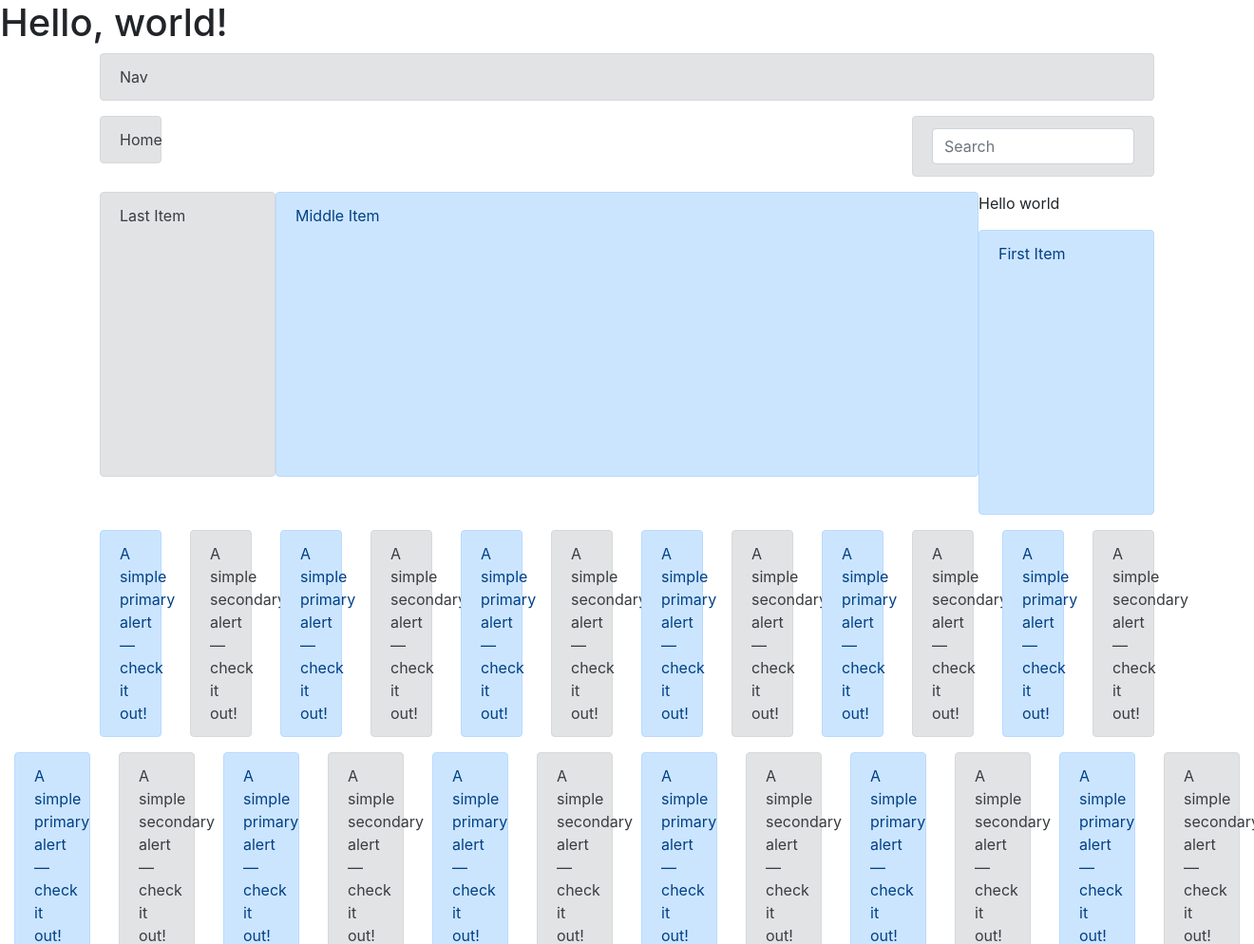
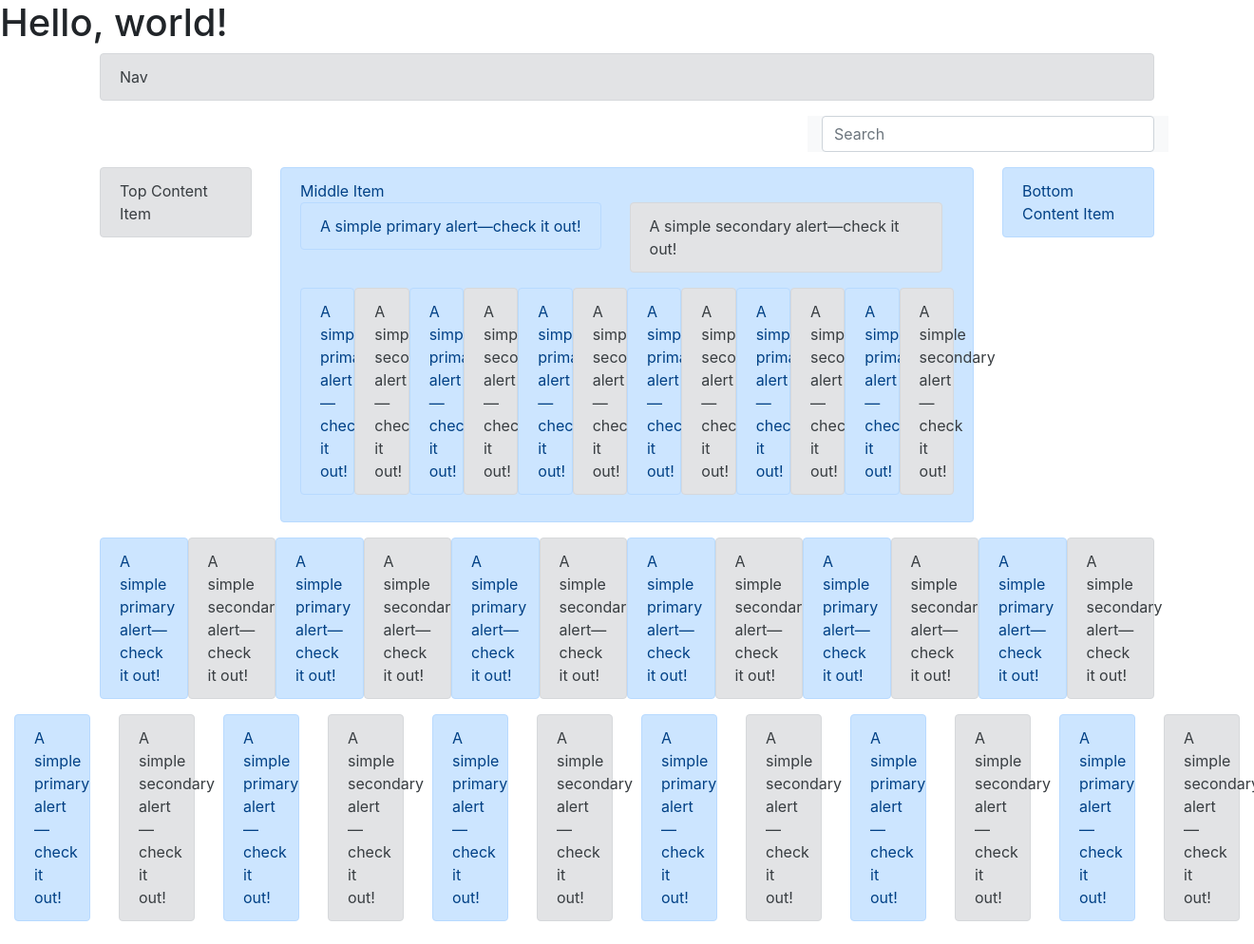
Before and after one commit to aminabromand/ecommerce, a Django app: page /bootstrap/ in a window 1320 px wide. Shown: the top 994 px of the page at 95% size. After the commit the page ends 970 px from the top, so only its background shows below. Run offline with Django 3.2, Linux system fonts and the light colour scheme; some libraries are stand-ins or nearby versions.

Commit message:
completed part48

```diff
--- a/src/templates/bootstrap/example.html
+++ b/src/templates/bootstrap/example.html
@@ -25,36 +25,108 @@
 
 
 
+      <div class='row mb-3'>
+
+        <div class='col-12 col-sm-10 col-md-6 col-lg-4 ml-auto bg-light'>
+            <input type="text" class='form-control' placeholder="Search" name="">
+        </div>
+      </div>
+
+
+
       <div class='row'>
+        <div class='col-11 col-lg-2 mx-auto order-12'>
+          <div class="alert alert-primary" role="alert">
+            Bottom Content Item
+          </div>
+        </div>
+        <div class='col-12 col-lg-8 ml-auto mr-auto order-6'>
+          <div class="alert alert-primary" role="alert" style='min-height: 300px'>
+            Middle Item
+
+            <div class='row'>
+              <div class='col-auto'>
+                <div class="alert alert-primary" role="alert">
+                  A simple primary alert—check it out!
+                </div>
+              </div>
+              <div class='col-6'>
+                <div class="alert alert-secondary" role="alert">
+                  A simple secondary alert—check it out!
+                </div>
+              </div>
+            </div>
+
+
+            <div class='row no-gutters'>
+        <div class='col-1'>
+          <div class="alert alert-primary" role="alert">
+            A simple primary alert—check it out!
+          </div>
+        </div>
         <div class='col-1'>
           <div class="alert alert-secondary" role="alert">
-            Home
+            A simple secondary alert—check it out!
           </div>
         </div>
-        <div class='col-3 ml-auto'>
+        <div class='col-1'>
+          <div class="alert alert-primary" role="alert">
+            A simple primary alert—check it out!
+          </div>
+        </div>
+        <div class='col-1'>
           <div class="alert alert-secondary" role="alert">
-            <input type="text" class='form-control' placeholder="Search" name="">
+            A simple secondary alert—check it out!
+          </div>
+        </div>
+        <div class='col-1'>
+          <div class="alert alert-primary" role="alert">
+            A simple primary alert—check it out!
+          </div>
+        </div>
+        <div class='col-1'>
+          <div class="alert alert-secondary" role="alert">
+            A simple secondary alert—check it out!
+          </div>
+        </div>
+        <div class='col-1'>
+          <div class="alert alert-primary" role="alert">
+            A simple primary alert—check it out!
+          </div>
+        </div>
+        <div class='col-1'>
+          <div class="alert alert-secondary" role="alert">
+            A simple secondary alert—check it out!
+          </div>
+        </div>
+        <div class='col-1'>
+          <div class="alert alert-primary" role="alert">
+            A simple primary alert—check it out!
+          </div>
+        </div>
+        <div class='col-1'>
+          <div class="alert alert-secondary" role="alert">
+            A simple secondary alert—check it out!
+          </div>
+        </div>
+        <div class='col-1'>
+          <div class="alert alert-primary" role="alert">
+            A simple primary alert—check it out!
+          </div>
+        </div>
+        <div class='col-1'>
+          <div class="alert alert-secondary" role="alert">
+            A simple secondary alert—check it out!
           </div>
         </div>
       </div>
 
 
-
-      <div class='row no-gutters'>
-        <div class='col-2 order-12'>
-          <p>Hello world</p>
-          <div class="alert alert-primary" role="alert" style='min-height: 300px'>
-            First Item
           </div>
         </div>
-        <div class='col-8 order-6'>
-          <div class="alert alert-primary" role="alert" style='min-height: 300px'>
-            Middle Item
-          </div>
-        </div>
-        <div class='col-2 order-1'>
-          <div class="alert alert-secondary" role="alert" style='min-height: 300px'>
-            Last Item
+        <div class='col-12 col-lg-2 order-1'>
+          <div class="alert alert-secondary" role="alert">
+            Top Content Item
           </div>
         </div>
       </div>
@@ -62,7 +134,7 @@
 
 
     <div class='container'>
-      <div class='row'>
+      <div class='row no-gutters'>
         <div class='col-1'>
           <div class="alert alert-primary" role="alert">
             A simple primary alert—check it out!
```
